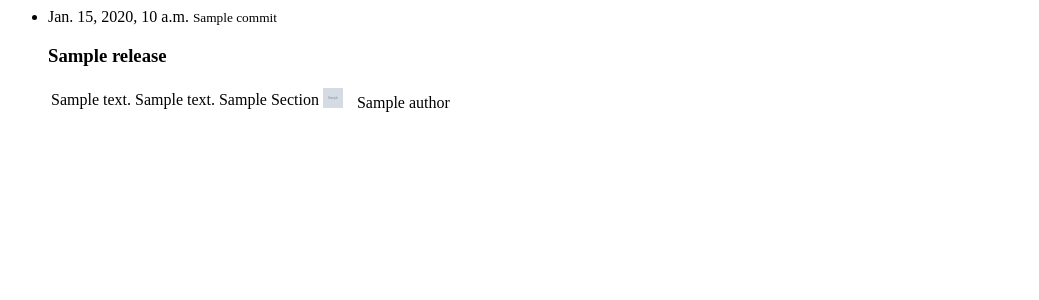
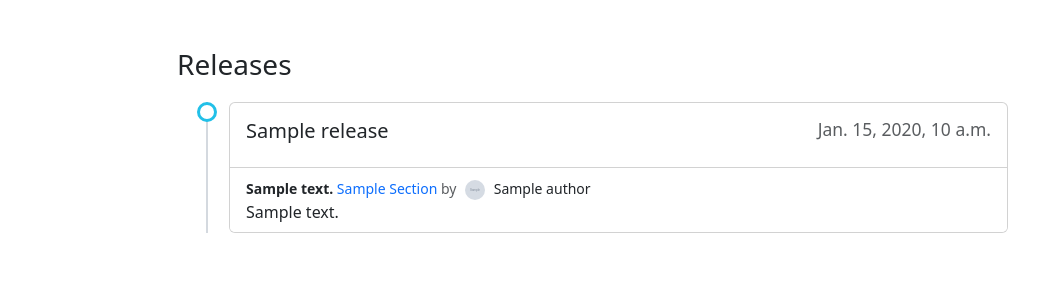
Before and after one commit to valbertovc/gitlab-releases, a Django app: template gitlab_releases/templates/gitlab_releases/release_list.html in a window 1280 px wide. Shown: the top 300 px of the page, without its empty margins (0-1039 px from the left). Run offline with Django 4.2, Linux system fonts and the light colour scheme; the template is opened without the code that fills it: most values are stand-ins (such as "Sample title", 1, 10 or a date in 2020); grey boxes marked "Sample" are stand-in pictures.

Commit message:
feat: add release list pagination

```diff
--- a/gitlab_releases/conf.py
+++ b/gitlab_releases/conf.py
@@ -7,6 +7,9 @@
     "GITLAB_API_VERSION": "4",
     "GITLAB_TIMEOUT": 5.0,  # seconds
     "GITLAB_PER_PAGE": 10,
+    "GITLAB_ORDERING_PARAM": "order_by",
+    "GITLAB_PAGE_PARAM": "page",
+    "GITLAB_SORT_PARAM": "sort",
 }
 
 for key, default in GITLAB_RELEASES.items():
--- a/gitlab_releases/templates/gitlab_releases/release_list.html
+++ b/gitlab_releases/templates/gitlab_releases/release_list.html
@@ -1,49 +1,130 @@
-{% load gitlab_releases_filters %}
-{% block content %}
+<!doctype html>
+<html lang="en">
+
+<head>
+    <meta charset="utf-8">
+    <meta name="viewport" content="width=device-width, initial-scale=1">
+    <title>Bootstrap demo</title>
+    <link href="https://cdn.jsdelivr.net/npm/bootstrap@5.3.7/dist/css/bootstrap.min.css" rel="stylesheet"
+        integrity="sha384-LN+7fdVzj6u52u30Kp6M/trliBMCMKTyK833zpbD+pXdCLuTusPj697FH4R/5mcr" crossorigin="anonymous">
+    <style>
+        ul.timeline {
+            list-style-type: none;
+            position: relative;
+        }
+
+        ul.timeline:before {
+            content: ' ';
+            background: #d4d9df;
+            display: inline-block;
+            position: absolute;
+            left: 29px;
+            width: 2px;
+            height: 100%;
+            z-index: 400;
+        }
+
+        ul.timeline>li {
+            margin: 20px 0;
+            padding-left: 20px;
+        }
+
+        ul.timeline>li:before {
+            content: ' ';
+            background: white;
+            display: inline-block;
+            position: absolute;
+            border-radius: 50%;
+            border: 3px solid #22c0e8;
+            left: 20px;
+            width: 20px;
+            height: 20px;
+            z-index: 400;
+        }
+    </style>
+</head>
+
+<body>
+
+    <div class="container mt-5 mb-5">
+        <div class="row">
+            <div class="col-md-9 offset-md-1">
+                <h3>Releases</h3>
                 <ul class="timeline">
-        {% if releases %}
                     {% for release in releases %}
                     <li>
-                    <div class="timeline-date">
-                        {{ release.released_at }}
-                        <small class="inline">
-                            {{ release.commit.author_name }}
+                        <div class="card">
+                            <div class="card-body">
+                                <h5 class="card-title">
+                                    {{ release.tag_name }}
+                                    <small class="text-muted float-end">
+                                        {{release.released_at }}
+                                    </small>
+                                </h5>
+                            </div>
+                            <ul class="list-group list-group-flush">
+                                {% for item in release.changelogs %}
+                                <li class="list-group-item">
+                                    <div>
+                                        <small>
+                                            {% if item.context %}
+                                            <strong class="">
+                                                {{ item.context|default:"-"|capfirst }}
+                                            </strong>
+                                            {% endif %}
+                                            <span class="text-primary">
+                                                {{ item.section|title }}
+                                            </span>
+                                            <span class="text-muted">by</span>
+                                            <img class="rounded-circle"
+                                                style="height: 20px;width: 20px; margin: 0 5px 0 5px"
+                                                src="{{ item.merge_request.author.avatar_url }}"
+                                                alt="{{ item.merge_request.author.name }}">
+                                            {{ item.merge_request.author.name }}
                                         </small>
                                     </div>
-                    <div class="timeline-icon"></div>
-                    <div class="timeline-content">
-                        <h3>{{ release.name }}</h3>
-                        <table>
-                            <tbody>
-                            {% for item in release.changelogs %}
-                                <tr>
-                                    <td>{{ item.description|capfirst }}</td>
-                                    <td>{{ item.context|default:"-"|capfirst }}</td>
-                                    <td>
-                                        <span class="status status-{{ item.section|release_section_css }} inline">
-                                            {{ item.section|title }}
-                                        </span>
-                                    </td>
-                                    <td>
-                                        <img class="foto-circle" style="height: 20px;width: 20px; margin: 0 10px 0 0" src="{{ item.merge_request.author.avatar_url }}" alt="{{ item.merge_request.author.name }}" class="avatar">
-                                        {{ item.merge_request.author.name }}
-                                    </td>
-                                </tr>
+                                    {{ item.description|capfirst }}
+                                </li>
                                 {% endfor %}
-
-                            </tbody>
-                        </table>
+                            </ul>
                         </div>
                     </li>
                     {% endfor %}
-        {% else %}
-            <li>
-                <div class="timeline-date"></div>
-                <div class="timeline-icon"></div>
-                <div class="timeline-content">
-                    <h4>No releases found.</h4>
+                </ul>
             </div>
+        </div>
+
+        <div class="row">
+            <div class="col-md-9 offset-md-1">
+                {% block pagination %}
+                    {% if is_paginated %}
+                        <nav aria-label="Page navigation example">
+                            <ul class="pagination justify-content-center">
+                                <li class="page-item {% if not page_obj.has_previous %}disabled{% endif %}">
+                                    <a class="page-link" href="{{ request.path }}?page={{ page_obj.previous_page_number }}">
+                                        Previous
+                                    </a>
                                 </li>
+                                <li class="page-item {% if not page_obj.has_next %}disabled{% endif %}">
+                                    <a class="page-link" href="{{ request.path }}?page={{ page_obj.next_page_number }}">
+                                        Next
+                                    </a>
+                                </li>
+                            </ul>
+                        </nav>
                     {% endif %}
-    </ul>
                 {% endblock %}
+            </div>
+        </div>
+
+    </div>
+
+
+
+
+    <script src="https://cdn.jsdelivr.net/npm/bootstrap@5.3.7/dist/js/bootstrap.bundle.min.js"
+        integrity="sha384-ndDqU0Gzau9qJ1lfW4pNLlhNTkCfHzAVBReH9diLvGRem5+R9g2FzA8ZGN954O5Q"
+        crossorigin="anonymous"></script>
+</body>
+
+</html>
--- a/gitlab_releases/templatetags/gitlab_releases_filters.py
+++ /dev/null
@@ -1,14 +0,0 @@
-from django import template
-
-register = template.Library()
-
-
-@register.filter
-def release_section_css(section):
-    items = {
-        "added": "success",
-        "changed": "info",
-        "fixed": "warning",
-        "removed": "danger",
-    }
-    return items.get(section, "info")
```
Also changed, not shown: gitlab_releases/models.py (+7 -2 lines), gitlab_releases/paginator.py (added, +29 -0 lines), gitlab_releases/templates/gitlab_releases/changelog_detail.html (deleted, +0 -33 lines), gitlab_releases/urls.py (+1 -6 lines), gitlab_releases/views.py (+34 -48 lines), tests/test_views.py (deleted, +0 -29 lines). Lines whose indentation alone changed are shown as unchanged.
